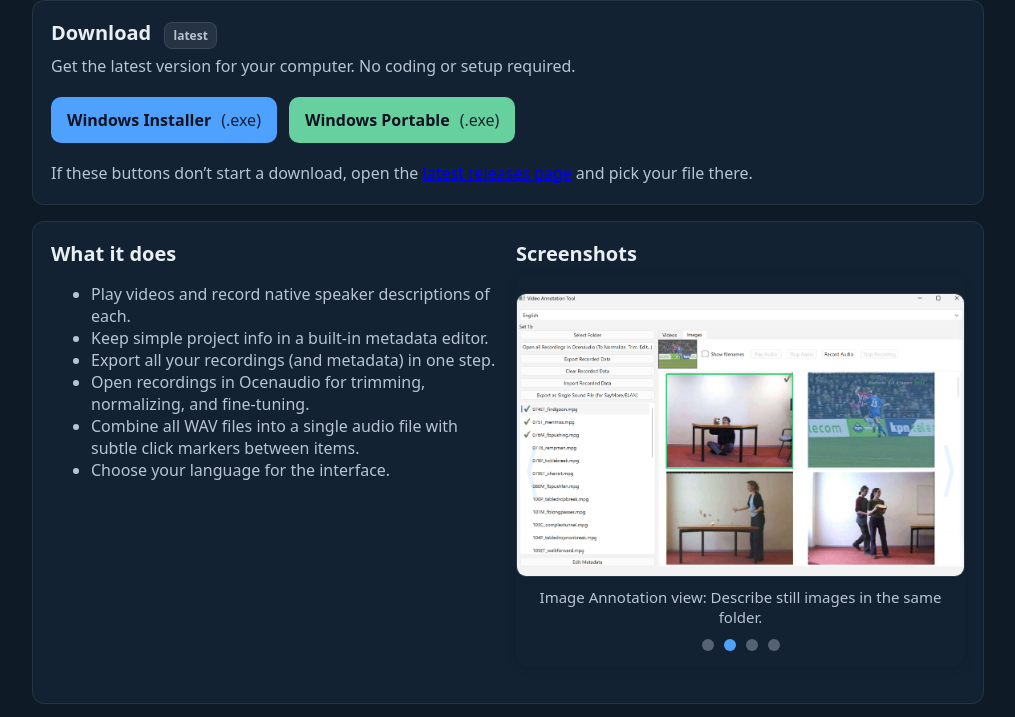
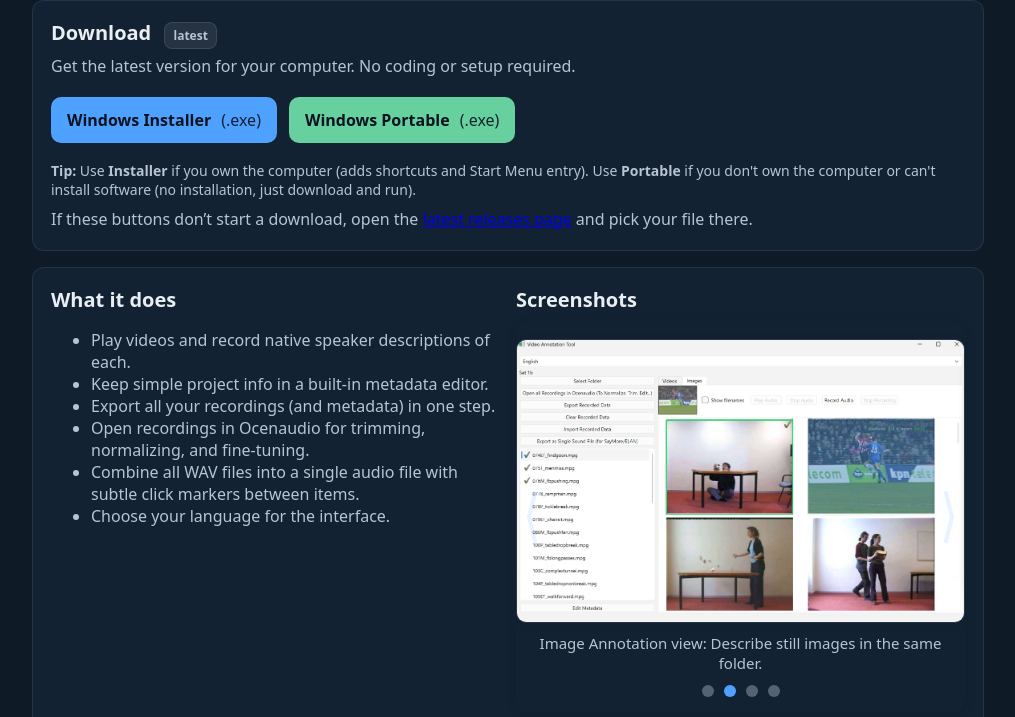
Before and after one commit to rulingAnts/videoannotationtool, a plain HTML site: page docs/index.html in a window 1280 px wide. Shown: the part 73-790 px from the top of the page, without its empty margins (132-1147 px from the left). Drawn offline with Linux system fonts and the light colour scheme; no server answers.

Commit message:
feat: add usage tips for Installer and Portable download options

```diff
--- a/docs/index.html
+++ b/docs/index.html
@@ -33,6 +33,9 @@
           <span>Download for macOS</span>
           <span class="small">(.dmg)</span>
         </a>
+      </div>
+      <div style="margin: 8px 0 0 0; color: var(--muted); font-size: 14px;">
+        <strong>Tip:</strong> Use <b>Installer</b> if you own the computer (adds shortcuts and Start Menu entry). Use <b>Portable</b> if you don't own the computer or can't install software (no installation, just download and run).
       </div>
       <p>If these buttons don’t start a download, open the <a href="https://github.com/rulingAnts/videoannotationtool/releases/latest" target="_blank" rel="noopener">latest releases page</a> and pick your file there.</p>
       <noscript><p><strong>Note:</strong> Direct download buttons use JavaScript. If disabled, please use the releases page link above.</p></noscript>
```
